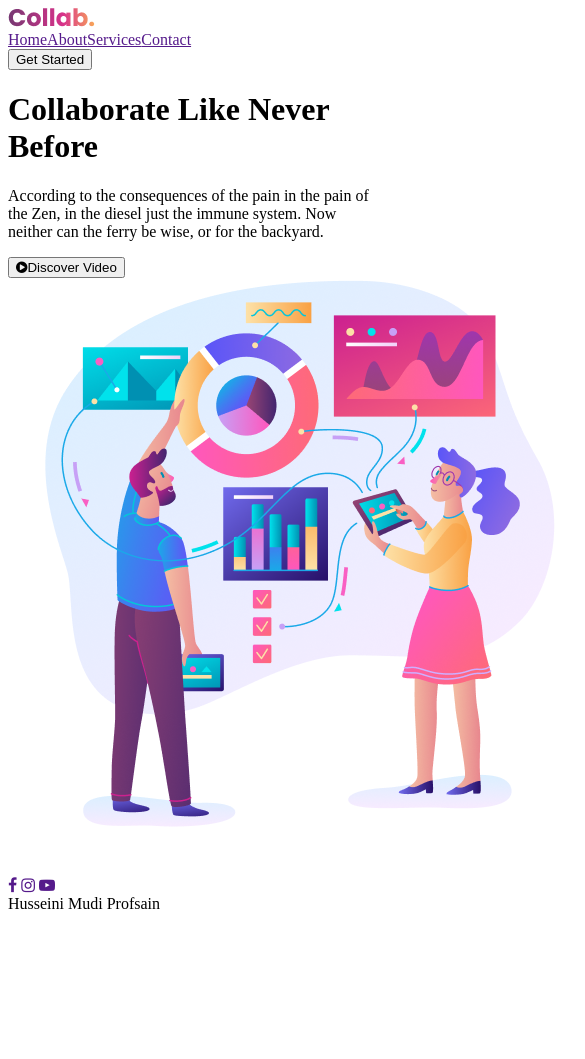
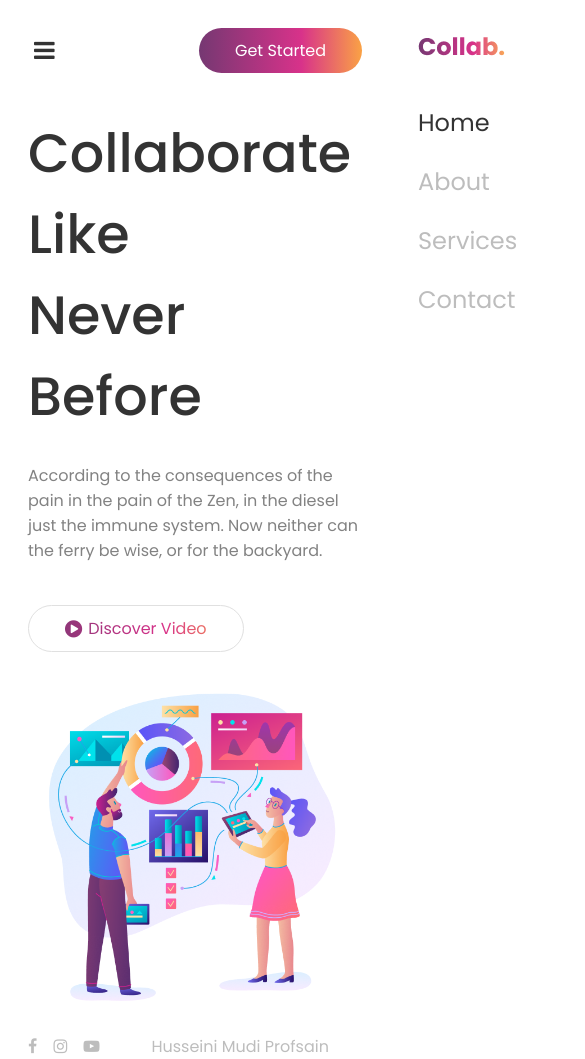
Before and after one commit to Profsain/collab-responsive-webpage, a plain HTML site: page index.html in a window 390 px wide. Shown: the whole page, 585 px wide, since content can reach past the window. Before the commit the page ends 921 px from the top, so only its background shows below. Drawn offline with Linux system fonts and the light colour scheme.

Commit message:
Add css styling and mobile navigation

```diff
--- /dev/null
+++ b/assets/script/main.js
@@ -0,0 +1,14 @@
+const mobileNavigation = document.querySelector('.mobile-navigation');
+const openButton = document.querySelector('.menu-button');
+const closeButton = document.querySelector('.close-button');
+
+const toggleMobileNav = () => {
+  if (mobileNavigation.classList.contains('mobile-navigation-open')) {
+    mobileNavigation.classList.remove('mobile-navigation-open');
+  } else {
+    mobileNavigation.classList.add('mobile-navigation-open');
+  }
+}
+
+openButton.addEventListener('click', toggleMobileNav);
+closeButton.addEventListener('click', toggleMobileNav)
--- /dev/null
+++ b/assets/style/main.css
@@ -0,0 +1,212 @@
+* {
+  box-sizing: border-box;
+  font: inherit;
+  color: inherit;
+}
+
+body {
+  font-family: 'Poppins', sans-serif;
+  padding: 0;
+  margin: 0;
+  color: #333;
+}
+
+#container {
+  max-width: 1200px;
+  padding: 28px;
+  margin: 0 auto;
+
+  display: grid;
+  grid-template-rows: auto 1fr auto;
+  height: 100vh;
+}
+
+header {
+  display: flex;
+  align-items: center;
+}
+
+.navigation {
+  flex-grow: 1;
+  margin-left: 40px;
+}
+
+.navigation-item {
+  text-decoration: none;
+  color: #bdbdbd;
+  margin-left: 24px;
+}
+
+.navigation-item:first-child {
+  margin-left: 0;
+}
+
+.navigation-item_active {
+  color: #333;
+}
+
+.navigation-item:hover {
+  color: #333;
+}
+
+.call-button {
+  border: none;
+  background: linear-gradient(270deg, #FAA245 0%, #D8328A 37.25%, #753872 100%);
+  border-radius: 50px;
+  padding: 10px 36px;
+  color: #fff;
+}
+
+main {
+  display: flex;
+  align-items: center;
+}
+
+.main-content {
+  flex: 1;
+  margin-top: 40px;
+  margin-bottom: 40px;
+}
+
+.headline {
+  font-size: 54px;
+  font-weight: 500;
+  margin: 0;
+  padding: 0;
+}
+
+p {
+  max-width: 600px;
+}
+
+.description {
+  color: #828282;
+  margin: 0;
+  padding: 0;
+
+  margin-top: 26px;
+  margin-bottom: 42px;
+}
+
+.play-button {
+  display: flex;
+  align-items: center;
+  border: 1px solid #e0e0e0;
+  border-radius: 50px;
+  background: transparent;
+  padding: 10px 36px;
+
+  background: linear-gradient(270deg, #FAA245 0%, #D8328A 37.25%, #753872 100%);
+  -webkit-background-clip: text;
+  -webkit-text-fill-color: transparent;
+  background-clip: text;
+}
+
+.play-button .fa {
+  padding-right: 6px;
+  font-size: 1.25rem;
+}
+
+.main-image {
+  flex: 1;
+}
+
+.main-image img {
+  width: 100%;
+}
+
+footer {
+  display: flex;
+  align-items: center;
+  color: #bdbdbd;
+}
+
+.social {
+  margin-right: 40px;
+}
+
+.social-item {
+  margin-right: 12px;
+}
+
+.social-item:hover {
+  color: #333;
+}
+
+.menu-button {
+  display: none;
+  flex-grow: 1;
+}
+
+.menu-button button {
+  border: none;
+  background: transparent;
+  font-size: 1.5rem;
+}
+
+.mobile-logo {
+  display: block;
+}
+
+.mobile-navigation {
+  display: none;
+  position: fixed;
+  width: 100vw;
+  height: 100vh;
+  background-color: #fff;
+  padding: 28px;
+
+  transform: translateX(100%);
+  transition: transform 300ms ease-in-out;
+}
+
+.mobile-navigation-open {
+  transform: translateX(0);
+}
+
+.mobile-nav-header {
+  display: flex;
+  align-items: center;
+  justify-content: space-between;
+  margin-bottom: 40px;
+}
+
+.close-button button {
+  border: none;
+  background: transparent;
+  font-size: 1.5rem;
+}
+
+.mobile-navigation-item {
+  text-decoration: none;
+  display: block;
+  font-size: 1.5rem;
+  margin-bottom: 24px;
+  color: #bdbdbd;
+}
+
+.mobile-navigation-item-active {
+  color: #333;
+}
+
+@media only screen and (max-width: 660px) {
+  main {
+    display: block;
+  }
+
+  .logo {
+    display: none;
+  }
+
+  .navigation {
+    display: none;
+  }
+
+  .menu-button {
+    display: block;
+  }
+
+  .mobile-navigation {
+    display: block;
+  }
+}
--- a/index.html
+++ b/index.html
@@ -8,26 +8,49 @@
       rel="stylesheet"
       href="https://cdnjs.cloudflare.com/ajax/libs/font-awesome/4.7.0/css/font-awesome.min.css"
     />
+    <link href="https://fonts.googleapis.com/css2?family=PT+Serif&family=Poppins:wght@300;400;500&display=swap" rel="stylesheet">
+    <link rel="stylesheet" href="assets/style/main.css">
     <title>Collab.io</title>
   </head>
   <body>
+    <div class="mobile-navigation">
+      <div class="mobile-nav-header">
+        <img class="mobile-logo" src="assets/images/Collab..png" alt="collab logo" />
+
+        <div class="close-button">
+          <button>
+            <i class="fa fa-close"></i>
+          </button>
+        </div>
+      </div>
+
+      <a href="" class="mobile-navigation-item mobile-navigation-item-active">Home</a>
+      <a href="" class="mobile-navigation-item">About</a>
+      <a href="" class="mobile-navigation-item">Services</a>
+      <a href="" class="mobile-navigation-item">Contact</a>
+    </div>
     <div id="container">
       <header>
-        <img src="assets/images/Collab..png" alt="collab logo" />
+        <img class="logo" src="assets/images/Collab..png" alt="collab logo" />
 
         <nav class="navigation">
-          <a href="" class="navigation-item">Home</a
-          ><a href="" class="navigation-item">About</a
-          ><a href="" class="navigation-item">Services</a
-          ><a href="" class="navigation-item">Contact</a>
+          <a href="" class="navigation-item navigation-item_active">Home</a>
+          <a href="" class="navigation-item">About</a>
+          <a href="" class="navigation-item">Services</a>
+          <a href="" class="navigation-item">Contact</a>
         </nav>
-
+        <div class="menu-button">
+          <button>
+            <i class="fa fa-reorder"></i>
+          </button>
+        </div>
         <button class="call-button">Get Started</button>
       </header>
 
       <main>
         <div class="main-content">
-          <h1 class="headline">Collaborate Like Never Before</h1>
+          <h1 class="headline">Collaborate Like <br>
+             Never Before</h1>
           <p class="description">
             According to the consequences of the pain in the pain of the Zen, in
             the diesel just the immune system. Now neither can the ferry be
@@ -55,5 +78,7 @@
         <span>Husseini Mudi Profsain</span>
       </footer>
     </div>
+
+    <script src="assets/script/main.js"></script>
   </body>
 </html>
```
